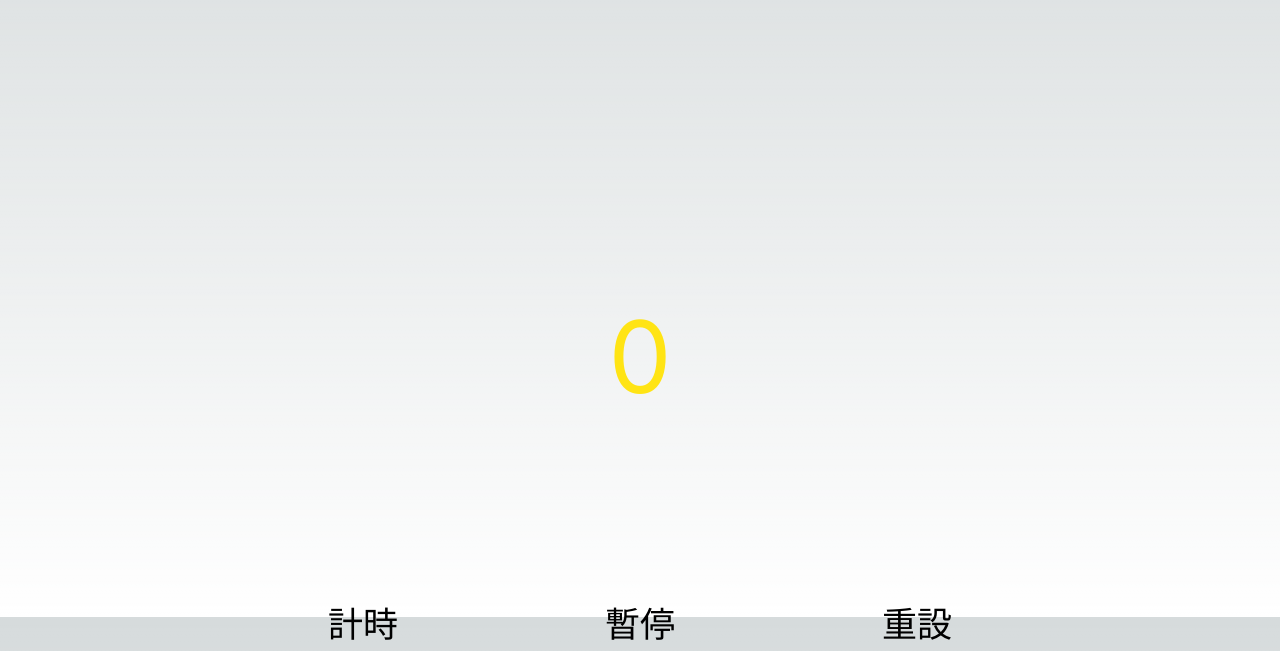
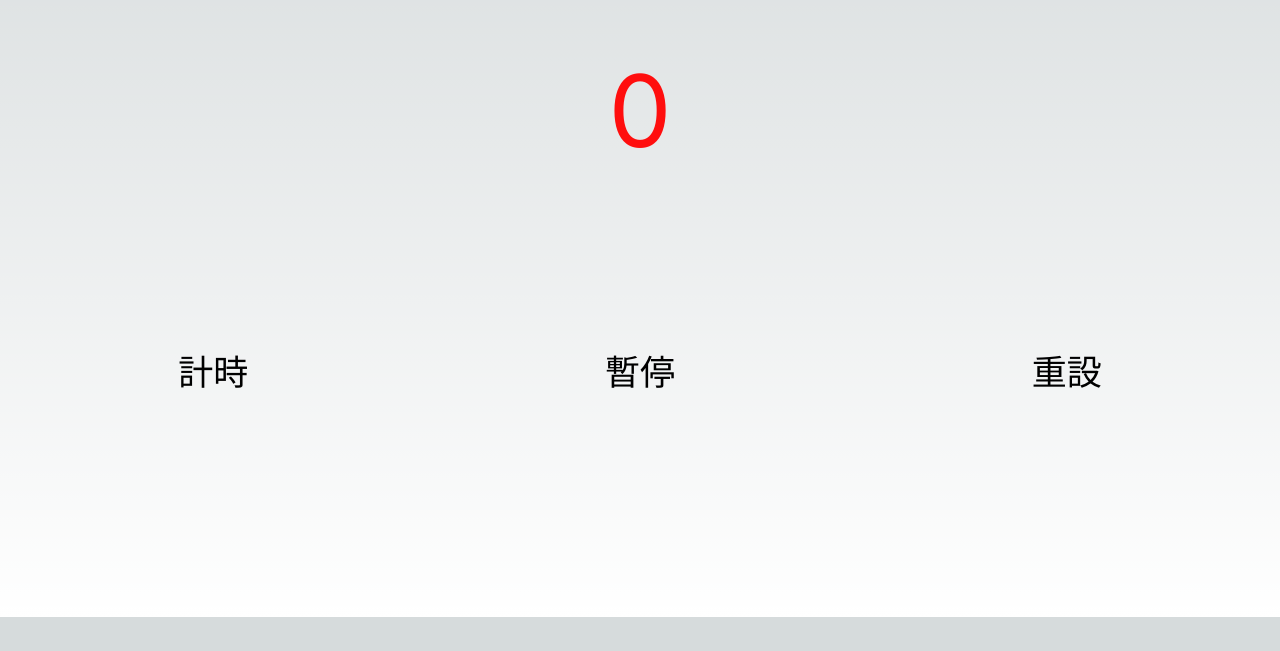
Before and after one commit to nttu94507/timer-For-Archery, a Next.js app: page / in a window 1280 px wide. Shown: the part 183-834 px from the top of the page. After the commit the page ends 800 px from the top, so only its background shows below. Built offline with nearby package versions, Linux system fonts and the light colour scheme.

Commit message:
[M]change scss RWD

```diff
--- a/app/index.module.scss
+++ b/app/index.module.scss
@@ -14,8 +14,10 @@
 
   .center{
     align-items: center;
-    justify-content: center;
-
+    justify-content:center;
+    flex-direction: column;
+    width: 100vw;
+    height: 100vh;
   }
 
   .btn{
@@ -34,7 +36,8 @@
   .fontSize{
     text-align: center;
     font-size: 100px;
-    padding: 60% 30vw 20%;
+    padding-bottom: 20vh;
+    // height: ;
     /* color:rgb(39, 209, 59); */
 
 
@@ -46,9 +49,14 @@
   .green{
     color:rgb(0, 255, 76);
   }
+  .yellow{
+    color:rgb(255, 255, 2);
+  }
+
   .red{
-    color:rgb(255, 228, 20);
+    color: rgb(255, 14, 14);
   }
+
 
   .display{
     display: flex;
@@ -60,4 +68,8 @@
 
   .justfy{
     justify-content: center;
+
   }
+  .toolbar{
+    width: 100vw;
+  }
--- a/app/page.jsx
+++ b/app/page.jsx
@@ -14,7 +14,11 @@ export default function Home() {
   const [audio, SetAudio] = useState("");
   const [editswitch, setEditswitch] = useState(false);
   const [timer,settimer] = useState("")
-  const [valuecolor,setValuecolor] = useState(1)
+  // const [valuecolor,setValuecolor] = useState(1)
+  const [yellowtime,setYellowtime] = useState(10)
+  const [readytime,setReadytime] = useState(10)
+  const [music,setMusic] = useState("")
+
 
 
   let timet
@@ -40,27 +44,35 @@ export default function Home() {
 
   useEffect(() => {
     SetAudio(new Audio("shrill_whistle6.mp3"));
+    setMusic(new Audio("shrill_whistle6.mp3"))
   }, []);
 
 
 
 
 return (
-  <div className={styles.center}>
-    <div className={styles.display}>
-      <div className={`${styles.fontSize} ${reciprocal<=10?styles.red:styles.green}`} onClick={() => {
-        setEditswitch(editswitch ? false : true)
+  <div className={`${styles.center} ${styles.display}`}>
+    {/* <div className={styles.display}> */}
+      <div className={`${styles.fontSize} ${reciprocal<=yellowtime?reciprocal<=3?styles.red:styles.yellow:styles.green}`} onClick={() => {
+        setEditswitch(editswitch ? false : true);
+        music.play();
       }}>{reciprocal} </div>
-    </div>
-    <div className={`${styles.display} ${styles.justfy}`}>
-      {editswitch ? <input onChange={(e) => {
+    {/* </div> */}
+    <div className={`${styles.display} ${styles.toolbar}`}>
+      {editswitch ? <div className={`${styles.display} ${styles.center}`} > <input onChange={(e) => {
         setR(e.target.value)
         setSecend(e.target.value * 1000)
       }} onBlur={() => {
         setEditswitch(false)
-      }} /> : null}
+      }} />
+      {/* <input onChange={(e) => {
+        // setR(e.target.value)
+        // setYellowtimed(e.target.value)
+      }} /> */}
+      </div>
+: null}
     </div>
-    <div className={`${styles.display}`}>
+    <div className={`${styles.display} ${styles.toolbar}`}>
       <div className={`${styles.btn}`} onClick={() => {
         setStart(true);
         audio.play();
```
